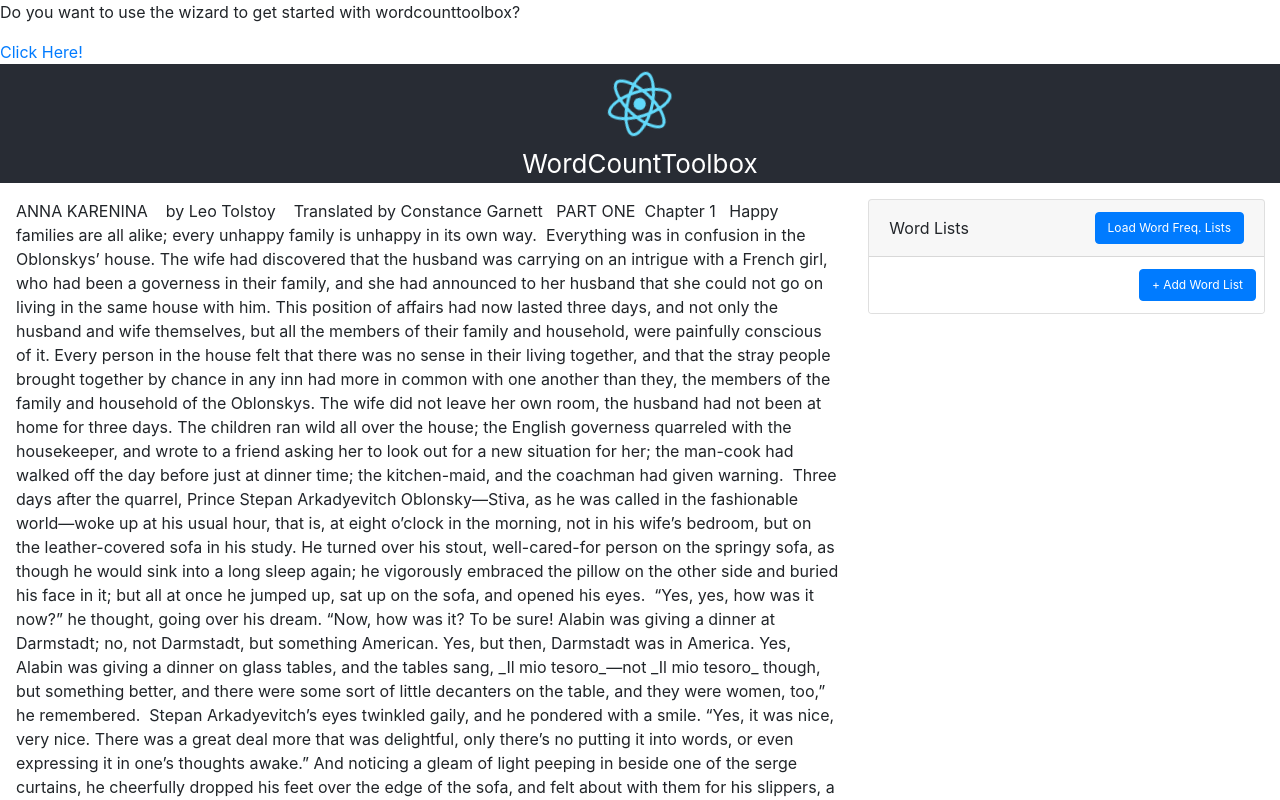
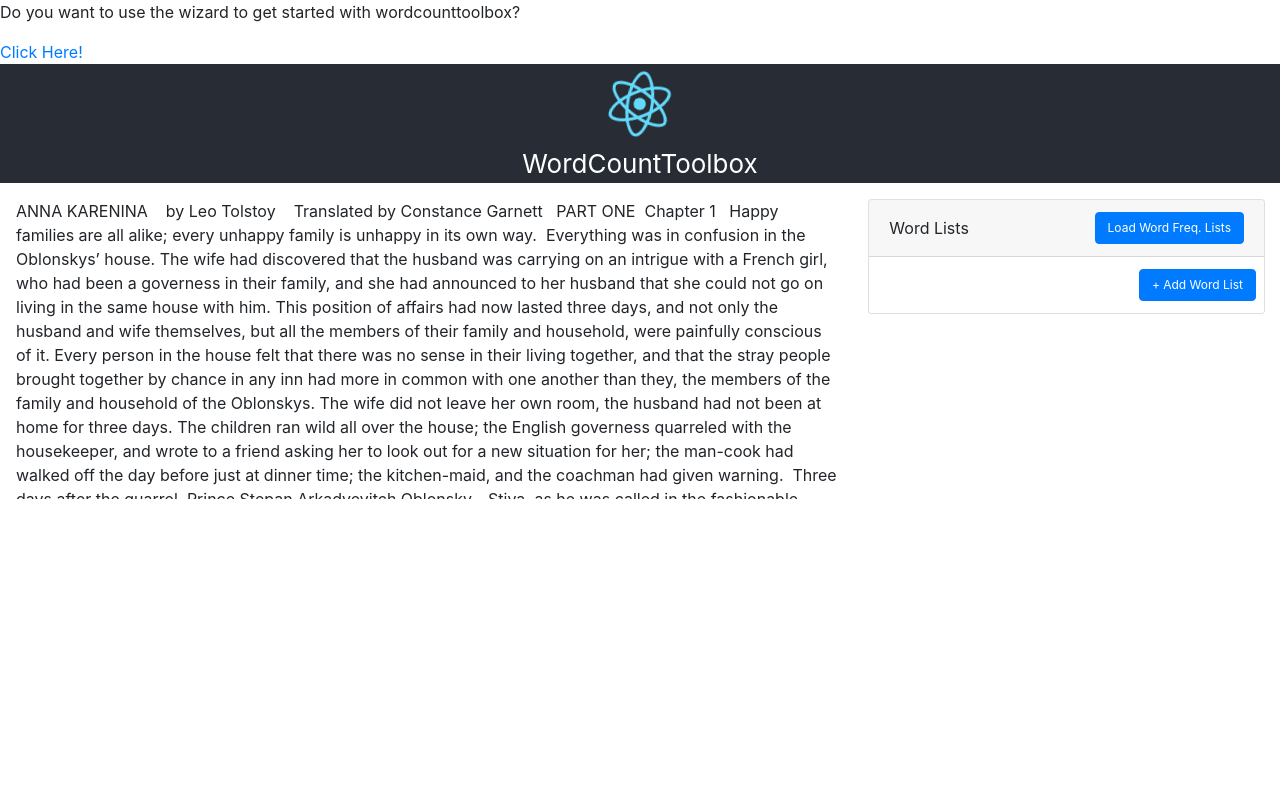
Before and after one commit to ehsabd/wordcounttoolbox, a React (Create React App) app: page / in a window 1280 px wide. Shown: the top 800 px of the page. Built offline with nearby package versions, Linux system fonts and the light colour scheme.

Commit message:
fix editor height

```diff
--- a/src/WordCounter.js
+++ b/src/WordCounter.js
@@ -9,7 +9,9 @@ class WordCounter extends Component {
     labels=[];
 
     constructor(props) {
+        console.log('WordCounter constructor')
         super(props);
+        console.log(this.props.wordsIndex);
         this.WordSpan = this.WordSpan.bind(this);
         this.getWordsIndexRecord = this.getWordsIndexRecord.bind(this);
         this.wordStrategy = this.wordStrategy.bind(this);
@@ -90,9 +92,10 @@ class WordCounter extends Component {
     render() {
         return (
             <div>
-                {
-                    <Editor editorState={this.state.editorState} onChange={this.onEditorChange} />
-                }
+
+                    <div style={{overflowY:'scroll', height:this.state.editorHeight}}>
+                        <Editor editorState={this.state.editorState} onChange={this.onEditorChange} />
+                    </div>
 
                 {
                     this.state.countData &&
```
